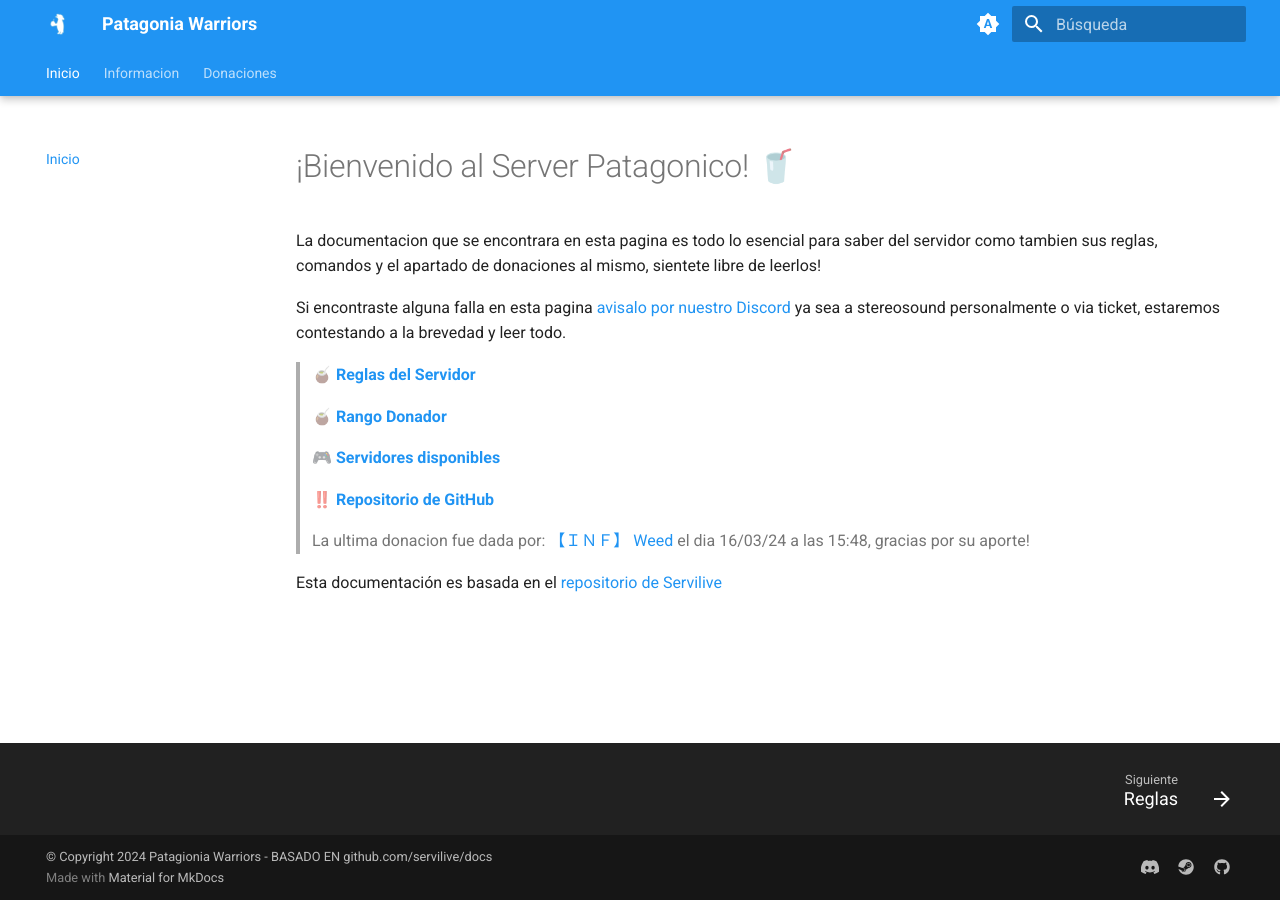
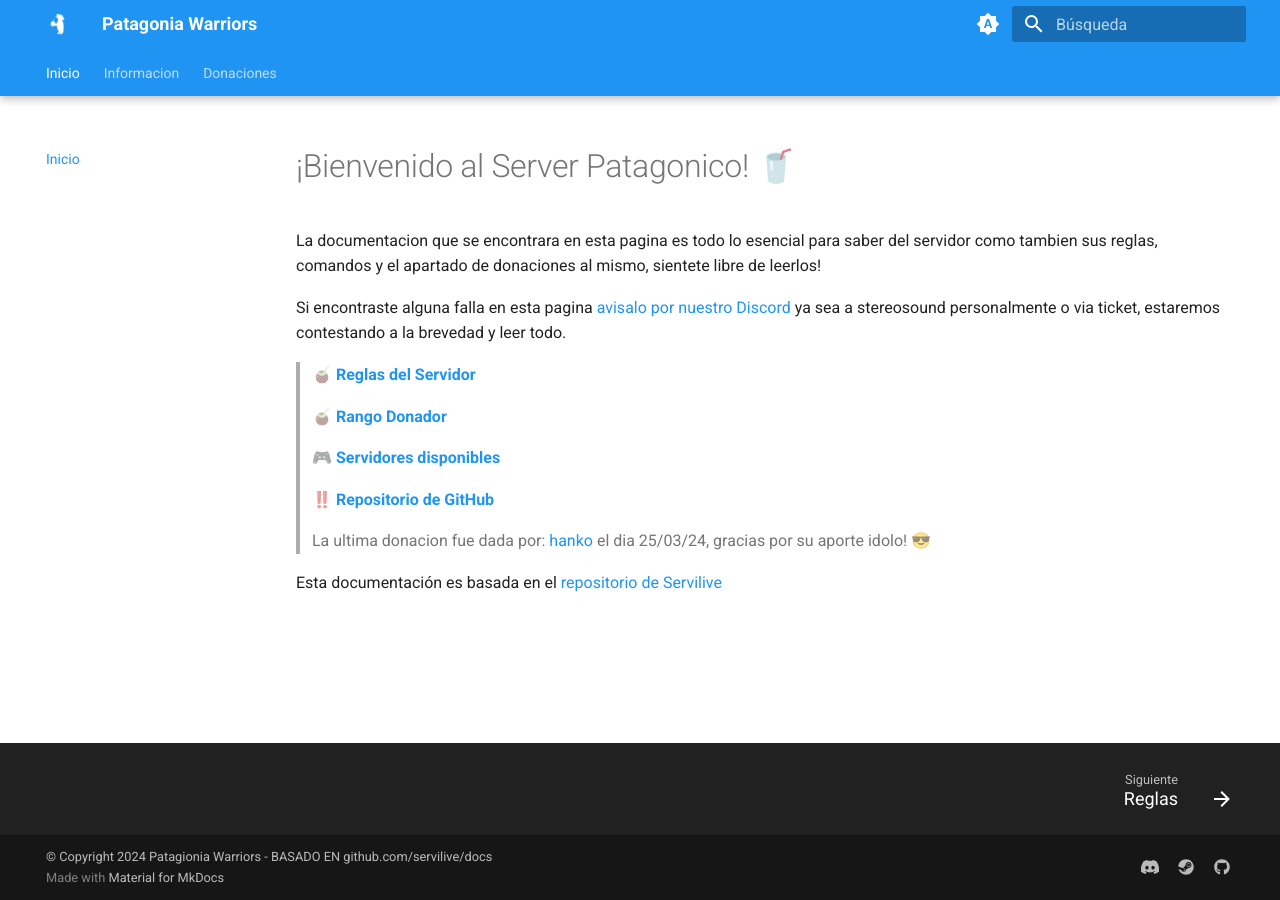
Before and after one commit to patagoniawarriors/docs, an MkDocs documentation site: the page built from docs/index.md, in a window 1280 px wide. Built offline with MkDocs 1.6.1 and Material for MkDocs 9.7.7, drawn with Linux system fonts in a browser that asks for light colours.

Commit message:
nuevo donador

```diff
--- a/docs/index.md
+++ b/docs/index.md
@@ -12,7 +12,6 @@
 
 > ‼️ **[Repositorio de GitHub](https://github.com/patagoniawarriors/docs)**
 
-
-> La ultima donacion fue dada por: [【﻿ＩＮＦ】 Weed](https://steamcommunity.com/profiles/76561198989065670) el dia 16/03/24 a las 15:48, gracias por su aporte!
+> La ultima donacion fue dada por: [hanko](https://steamcommunity.com/profiles/76561198989065670) el dia 25/03/24, gracias por su aporte idolo! 😎
 
 Esta documentación es basada en el [repositorio de Servilive](https://github.com/servilive/docs)
```
